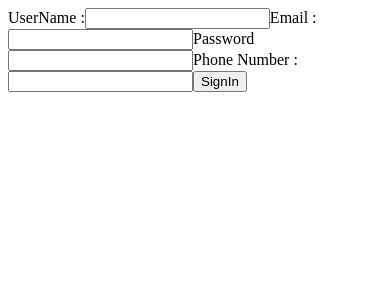
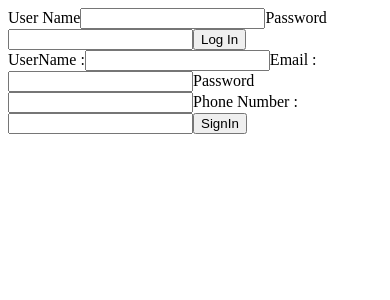
Before and after one commit to TechnoShop-C6/technoshop, a React app: page / in a window 390 px wide. Shown: the top 300 px of the page. Built offline with nearby package versions, Linux system fonts and the light colour scheme; the HTML template or start-up script is replaced by a standard one.

Commit message:
created components for laptop , profile , phone , accessory

```diff
--- a/client/src/components/App.jsx
+++ b/client/src/components/App.jsx
@@ -1,4 +1,5 @@
 import React from "react";
+import Login from "./Login.jsx";
 import SignIn from "./SignIn.jsx";
 
 class App extends React.Component {
@@ -9,6 +10,11 @@ class App extends React.Component {
   render() {
     return (
       <div>
+        <Login />
+
+
+
+
         <SignIn />
       </div>
     );
--- a/client/src/components/Login.jsx
+++ b/client/src/components/Login.jsx
@@ -12,12 +12,11 @@ class Login extends React.Component {
   }
 
   handleChange(e) {
-    var name = e.target.name;
-    var value = e.target.value;
     this.setState({
-        [name] : value
+        [e.target.name] : e.target.value
     });
   }
+
 
 
   handleSubmit(){
@@ -36,14 +35,14 @@ class Login extends React.Component {
           <label>User Name</label>
           <input
             type="text"
-            data-test="username"
+            name="username"
             value={this.state.username}
             onChange={this.handleChange}
           />
           <label>Password</label>
           <input
             type="password"
-            data-test="password"
+            name="password"
             value={this.state.password}
             onChange={this.handleChange}
           />
```
Also changed, not shown: client/src/components/Phone.jsx (added, +25 -0 lines), client/src/components/Accessory.jsx (added), client/src/components/Laptop.jsx (added), client/src/components/Profile.jsx (added), 2 other files (tests, documents, lock files or other folders).
